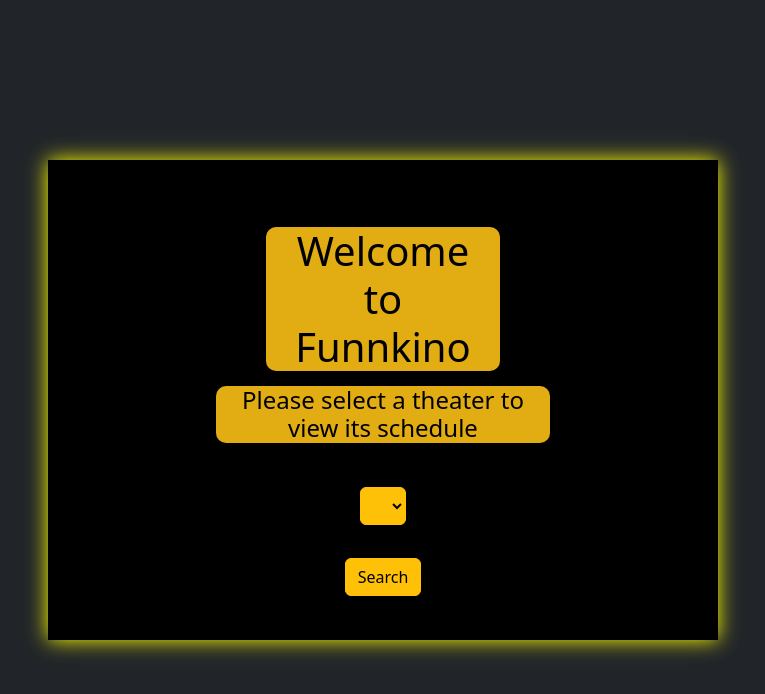
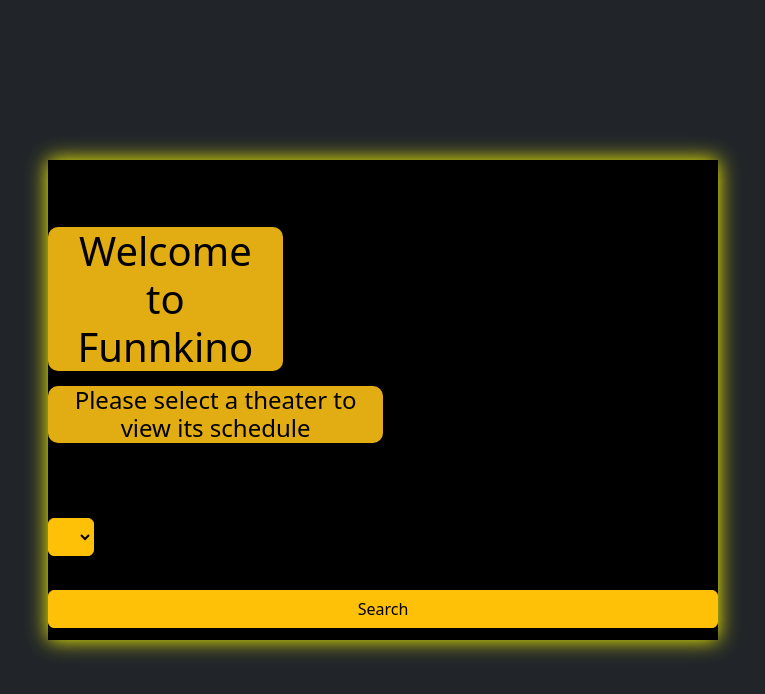
Before and after one commit to Swaggypanties/Elokuva-tehtava, a plain HTML site: page index.html in a window 1280 px wide. Shown: the whole page, without its empty margins (257-1022 px from the left). Drawn offline with nearby package versions, Linux system fonts and the light colour scheme; no server answers.

Commit message:
Cleaning up the css

```diff
--- a/css/style.css
+++ b/css/style.css
@@ -1,9 +1,8 @@
 .black-box {
-    width: 60%;  /* Adjust width as needed */
-    height: 60%; /* Adjust height as needed */
+    width: 60%;
+    height: 60%;
     background-color: black;
-    box-shadow: 0 0 20px yellow; /* Horizontal, vertical offsets, blur radius, and color */
-    align-items: center;
+    box-shadow: 0 0 20px yellow;
     flex-direction: column;
     display: flex;
 
--- a/css/style2.css
+++ b/css/style2.css
@@ -1,8 +1,8 @@
 .black-box {
-    width: 60%;  /* Adjust width as needed */
-    height: 60%; /* Adjust height as needed */
+    width: 60%;
+    height: 60%;
     background-color: black;
-    box-shadow: 0 0 20px yellow; /* Horizontal, vertical offsets, blur radius, and color */
+    box-shadow: 0 0 20px yellow;
     align-items: center;
     flex-direction: column;
     display: flex;
@@ -50,10 +50,10 @@ img{
 }
 
 #moviesContainer {
-    width: 100%; /* Takes the full width of the black-box */
+    width: 100%;
     display: flex;
     flex-direction: column;
-    align-items: center; /* Center-align the movie details */
+    align-items: center;
 }
 .movie{
 
```
